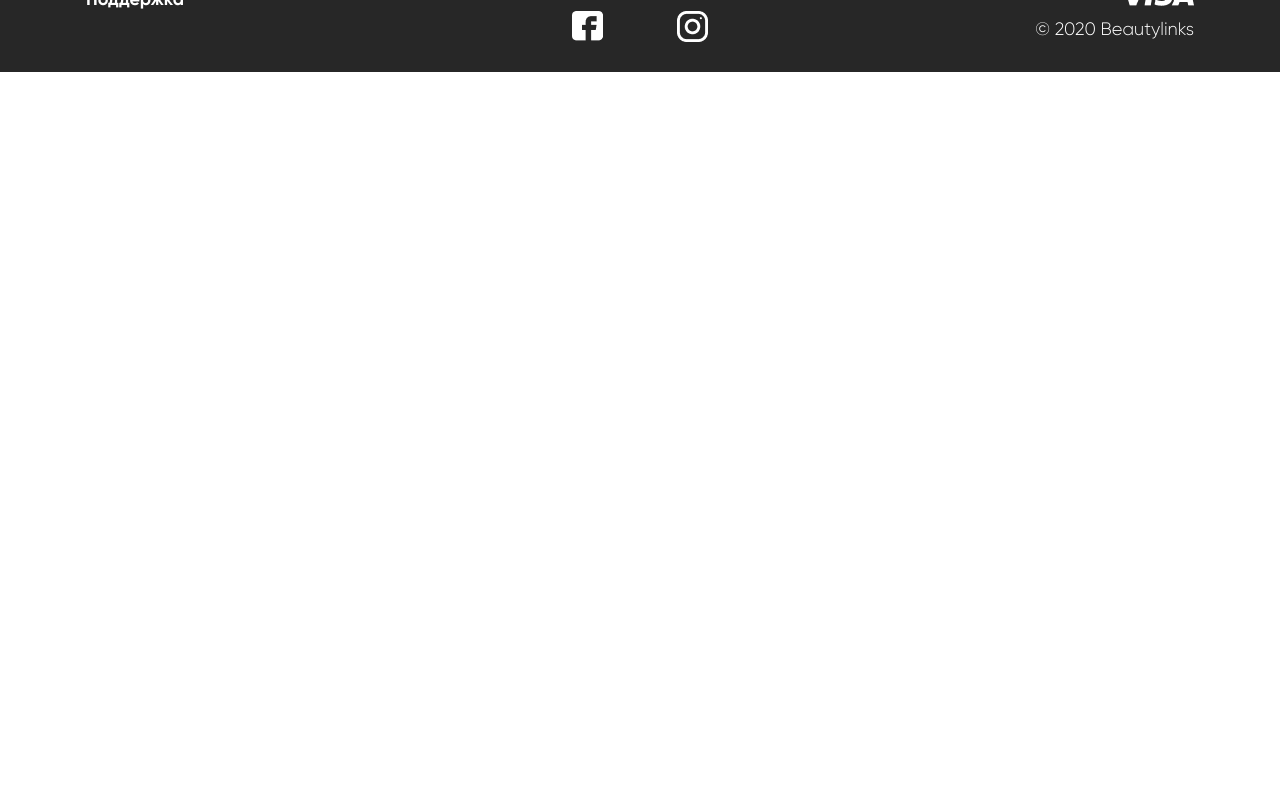
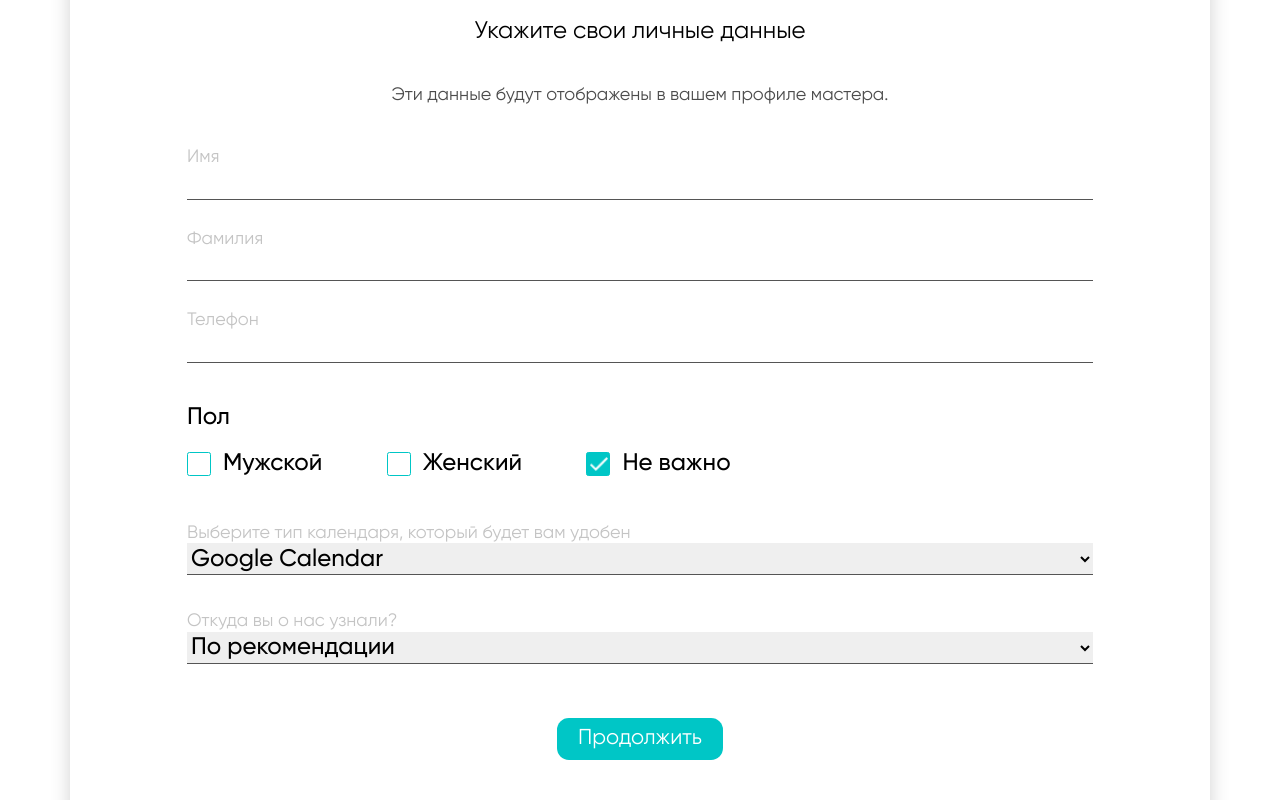
Before and after one commit to MykhailKo/beauty-links, a React (Create React App) app: page /register in a window 1280 px wide. Shown: the part 980-1780 px from the top of the page. Before the commit the page ends 1052 px from the top, so only its background shows below. Built offline with nearby package versions, Linux system fonts and the light colour scheme.

Commit message:
New stepper logic

```diff
--- a/src/components/RadioBtn/RadioBtn.js
+++ b/src/components/RadioBtn/RadioBtn.js
@@ -1,21 +1,31 @@
-import React from 'react';
+import React from "react";
 
-import styles from './RadioBtn.module.scss';
+import styles from "./RadioBtn.module.scss";
 
-const RadioBtn = ({name, value, id, label, checked=false}) => {
-  return(
+const RadioBtn = ({ name, value, id, label, checkedId, setChecked }) => {
+  return (
     <div className={styles.radioWrap}>
-    <label for={id} className={styles.radioLabel}>
+      <label
+        for={id}
+        className={styles.radioLabel}
+        onClick={() => setChecked(id)}
+      >
         <div
           className={styles.radioBtn}
-        style={checked ? {backgroundColor: 'var(--main-blue)', backgroundImage: `url('/assets/img/icons/check.png')`}
-        : {backgroundColor: '', backgroundImage: ``}}
+          style={
+            checkedId === id
+              ? {
+                  backgroundColor: "var(--main-blue)",
+                  backgroundImage: `url('/assets/img/icons/check.png')`,
+                }
+              : { backgroundColor: "", backgroundImage: `` }
+          }
         ></div>
         {label}
       </label>
-    <input type={'radio'} name={name} value={value} id={id} hidden {...checked && 'checked'}/>
+      <input type={"radio"} name={name} value={value} id={id} hidden />
     </div>
-  )
-}
+  );
+};
 
-export default RadioBtn
+export default RadioBtn;
--- a/src/components/RegInput/RegInput.js
+++ b/src/components/RegInput/RegInput.js
@@ -1,28 +1,51 @@
-import React, {useState} from 'react';
+import React, { useState } from "react";
 
-import styles from './RegInput.module.scss';
+import styles from "./RegInput.module.scss";
 
-const RegInput = ({label, name, type='text', required=false, error=null }) => {
-
+const RegInput = ({
+  label,
+  name,
+  type = "text",
+  required = false,
+  error = null,
+}) => {
   const [visible, setVisible] = useState(false);
 
-  return(
+  return (
     <div className={styles.inputWrap}>
-      <label for={name} className={styles.inputLabel}>{label}</label>
-      {required ?
-        <input type={visible ? 'text' : type} id={name} name={name} className={styles.regInput} required/> :
-        <input type={visible ? 'text' : type} id={name} name={name} className={styles.regInput}/>
-      }
-      {(type == 'password') &&
-      <div
-        className={styles.seePassword}
-        onClick={() => setVisible(!visible)}
-        style={!visible ? {backgroundImage: `url('/assets/img/icons/unvis.png')`} : {backgroundImage: `url('/assets/img/icons/vis.png')`}}
-      ></div>
-      }
+      <label for={name} className={styles.inputLabel}>
+        {label}
+      </label>
+      {required ? (
+        <input
+          type={visible ? "text" : type}
+          id={name}
+          name={name}
+          className={styles.regInput}
+          required
+        />
+      ) : (
+        <input
+          type={visible ? "text" : type}
+          id={name}
+          name={name}
+          className={styles.regInput}
+        />
+      )}
+      {type == "password" && (
+        <div
+          className={styles.seePassword}
+          onClick={() => setVisible(!visible)}
+          style={
+            !visible
+              ? { backgroundImage: `url('/assets/img/icons/unvis.png')` }
+              : { backgroundImage: `url('/assets/img/icons/vis.png')` }
+          }
+        ></div>
+      )}
       {error && <span className={styles.inputError}>{error}</span>}
     </div>
-  )
-}
+  );
+};
 
-export default RegInput
+export default RegInput;
--- a/src/components/RegInput/RegInput.module.scss
+++ b/src/components/RegInput/RegInput.module.scss
@@ -3,17 +3,17 @@
   width: 100%;
   display: flex;
   flex-flow: column;
-  margin: 0.7em 0;
+  padding: 0.8em 0;
   .inputLabel {
     color: var(--label-color);
-    font-family: 'Gilroy';
+    font-family: "Gilroy";
     font-weight: 400;
     font-size: 1em;
   }
   .regInput {
     width: 100%;
     color: var(--text-color);
-    font-family: 'Gilroy';
+    font-family: "Gilroy";
     font-size: 1.333em;
     font-weight: 500;
     border: none;
@@ -27,7 +27,7 @@
   }
   .inputError {
     color: var(--error-color);
-    font-family: 'Gilroy';
+    font-family: "Gilroy";
     font-size: 0.666em;
     font-weight: 500;
   }
--- a/src/components/Select/Select.module.scss
+++ b/src/components/Select/Select.module.scss
@@ -2,16 +2,17 @@
   width: 100%;
   display: flex;
   flex-flow: column;
+  padding: 1em 0;
   .selectLabel {
     color: var(--label-color);
-    font-family: 'Gilroy';
+    font-family: "Gilroy";
     font-weight: 400;
     font-size: 1em;
   }
   .select {
     width: 100%;
     color: var(--text-color);
-    font-family: 'Gilroy';
+    font-family: "Gilroy";
     font-size: 1.333em;
     font-weight: 500;
     border: none;
@@ -25,7 +26,7 @@
   }
   .selectError {
     color: var(--error-color);
-    font-family: 'Gilroy';
+    font-family: "Gilroy";
     font-size: 0.666em;
     font-weight: 500;
   }
--- /dev/null
+++ b/src/components/validateForm.js
@@ -0,0 +1,11 @@
+export const validateForm = (formId) =>
+  document.getElementById(formId).checkValidity();
+
+export const checkSimilar = (input, sample, errorMes) => {
+  if (
+    document.getElementById(input).value !=
+    document.getElementById(sample).value
+  )
+    document.getElementById(input).setCustomValidity(errorMes);
+  else document.getElementById(input).setCustomValidity("");
+};
--- a/src/pages/Registration/Registration.js
+++ b/src/pages/Registration/Registration.js
@@ -15,8 +15,16 @@ const Registration = () => {
     <main className={"container"}>
       <div className={styles.regWrap}>
         {regStep === 1 && <BaseReg nextStep={setRegStep} />}
-        {regStep === 2 && <ChooseYourFighter nextStep={setRegStep} setProfileType={setProfileType}/>}
-        {regStep === 3 && profileType === 1 && <RegistrationFlow nextStep={setRegStep} />}
+        {regStep === 2 && (
+          <ChooseYourFighter
+            nextStep={setRegStep}
+            setProfileType={setProfileType}
+          />
+        )}
+        {regStep === 3 && profileType === 1 && (
+          <RegistrationFlow nextStep={setRegStep} />
+        )}
+        <RegistrationFlow nextStep={setRegStep} />
       </div>
     </main>
   );
--- a/src/pages/Registration/RegistrationFlow/RegPersData/RegPersData.js
+++ b/src/pages/Registration/RegistrationFlow/RegPersData/RegPersData.js
@@ -1,17 +1,89 @@
-import React from "react";
+import React, { useState } from "react";
 
 import RegTitle from "../../RegTitle/RegTitle";
 import RegSubTitle from "../../RegSubTitle/RegSubTitle";
+import RegInput from "../../../../components/RegInput/RegInput";
+import RadioBtn from "../../../../components/RadioBtn/RadioBtn";
+import Select from "../../../../components/Select/Select";
+import Button from "../../../../components/Button/Button";
 
 import styles from "./RegPersData.module.scss";
+import { validateForm } from "../../../../components/validateForm";
 
-const RegPersData = () => {
+const calendarOptions = [
+  { text: "Google Calendar" },
+  { text: "Google Calendar" },
+];
+
+const howYouKnowOptions = [{ text: "По рекомендации" }, { text: "Из соцсети" }];
+
+const RegPersData = ({ step, nextStep }) => {
+  const [gender, setGender] = useState("gender3");
+
   return (
     <div>
       <RegTitle text={"Укажите свои личные данные"} />
       <RegSubTitle
         text={"Эти данные будут отображены в вашем профиле мастера."}
       />
+      <form className={styles.persDataForm} id={"persForm"}>
+        <RegInput label={"Имя"} name={"firstName"} required={true} />
+        <RegInput label={"Фамилия"} name={"lastName"} required={true} />
+        <RegInput
+          label={"Телефон"}
+          type={"tell"}
+          name={"phoneNumber"}
+          required={true}
+        />
+        <div className={styles.radioBlock}>
+          <label className={styles.radiosLabel}>Пол</label>
+          <ul className={styles.radiosList}>
+            <RadioBtn
+              label={"Мужской"}
+              name={"gender"}
+              id={"gender1"}
+              value={"male"}
+              checkedId={gender}
+              setChecked={setGender}
+            />
+            <RadioBtn
+              label={"Женский"}
+              name={"gender"}
+              id={"gender2"}
+              value={"female"}
+              checkedId={gender}
+              setChecked={setGender}
+            />
+            <RadioBtn
+              label={"Не важно"}
+              name={"gender"}
+              id={"gender3"}
+              value={"male"}
+              checkedId={gender}
+              setChecked={setGender}
+            />
+          </ul>
+        </div>
+        <Select
+          label={"Выберите тип календаря, который будет вам удобен"}
+          id={"calendarType"}
+          options={calendarOptions}
+          required={true}
+        />
+        <Select
+          label={"Откуда вы о нас узнали?"}
+          id={"howYouKnow"}
+          options={howYouKnowOptions}
+        />
+        <div className={styles.btnWrap}>
+          <Button
+            text={"Продолжить"}
+            onClick={() => {
+              if (validateForm("persForm")) nextStep(step + 1);
+            }}
+          />
+        </div>
+      </form>
     </div>
   );
 };
--- a/src/pages/Registration/RegistrationFlow/RegPersData/RegPersData.module.scss
+++ b/src/pages/Registration/RegistrationFlow/RegPersData/RegPersData.module.scss
@@ -0,0 +1,30 @@
+@import "../../../../assets/scss/colors";
+
+.persDataForm {
+  width: 100%;
+  padding: 0 3.5em;
+  .radioBlock {
+    width: 100%;
+    padding: 1.5em 0 0 0;
+    .radiosLabel {
+      color: $text-color;
+      font-size: 1.333em;
+      font-family: "Gilroy";
+      font-weight: 500;
+    }
+    .radiosList {
+      width: 60%;
+      display: flex;
+      flex-flow: row wrap;
+      align-items: center;
+      justify-content: space-between;
+      padding: 1em 0 1.5em 0;
+    }
+  }
+  .btnWrap {
+    width: 100%;
+    display: flex;
+    justify-content: center;
+    padding-top: 2em;
+  }
+}
--- a/src/pages/Registration/RegistrationFlow/RegistrationFlow.js
+++ b/src/pages/Registration/RegistrationFlow/RegistrationFlow.js
@@ -4,6 +4,8 @@ import Button from "../../../components/Button/Button";
 import ShBox from "../../../components/ShBox/ShBox";
 import Stepper from "../../../components/Stepper/Stepper";
 import RegPersData from "./RegPersData/RegPersData";
+
+import { validateForm } from "../../../components/validateForm";
 
 import styles from "./RegistrationFlow.module.scss";
 
@@ -14,14 +16,8 @@ const RegistrationFlow = ({ nextStep }) => {
     <ShBox padding={"3em 3em"}>
       <Stepper step={step} />
       <div className={styles.stepperContent}>
-        {step === 1 && <RegPersData />}
+        {step === 1 && <RegPersData step={step} nextStep={setStep} />}
       </div>
-      <Button
-        text={"Продолжить"}
-        onClick={() => {
-          step < 6 ? setStep(step + 1) : nextStep(4);
-        }}
-      />
     </ShBox>
   );
 };
--- a/src/pages/Registration/validateForm.js
+++ /dev/null
@@ -1,7 +0,0 @@
-export const validateForm = (formId) => document.getElementById(formId).checkValidity()
-
-export const checkSimilar = (input, sample, errorMes) => {
-  if(document.getElementById(input).value != document.getElementById(sample).value)
-    document.getElementById(input).setCustomValidity(errorMes)
-  else document.getElementById(input).setCustomValidity('')
-}
```
Also changed, not shown: src/pages/Registration/BaseReg/BaseReg.js (+47 -24 lines). Lines whose indentation alone changed are shown as unchanged.
